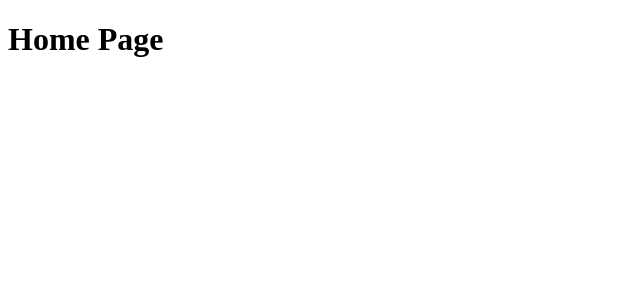
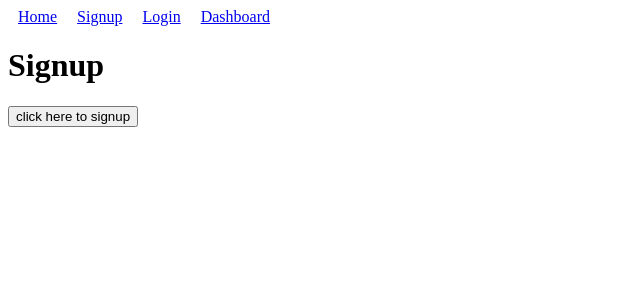
Before and after one commit to TasselledWobblegang/Chic, a React app: page /signup in a window 1280 px wide. Shown: the top 300 px of the page, without its empty margins (0-640 px from the left). Built offline with nearby package versions, Linux system fonts and the light colour scheme.

Commit message:
Created react router and navbar that links to Homepage, Signup, Login, and Dashboard.

```diff
--- a/client/App.jsx
+++ b/client/App.jsx
@@ -1,11 +1,33 @@
 import React from 'react';
+import ReactDOM from "react-dom";
+import { BrowserRouter as Router, Routes , Route, Link} from 'react-router-dom';
+import Home from './components/Home.jsx';
+import Signup from './components/Signup.jsx';
+import Login from './components/Login.jsx';
+import Dashboard from './components/Dashboard.jsx';
 
 const App = () => {
   return (
-    <>
-      <h1>Home Page</h1>
-    </>
+     <Router>
+      <Link to='/' style= {{margin : 10}}>
+        Home
+      </Link>
+      <Link to='/signup' style= {{margin : 10}}>
+        Signup
+      </Link>
+      <Link to='/login' style= {{margin : 10}}>
+        Login
+      </Link>
+      <Link to='/dashboard' style= {{margin : 10}}>
+        Dashboard
+      </Link>
+      <Routes>
+      <Route path='/' element={<Home/>} />
+      <Route path='/login' element={<Login />} />
+      <Route path='/signup' element={<Signup />} />
+      <Route path='/dashboard' element = {<Dashboard/>} />
+      </Routes>
+    </Router>
   )
 }
-
 export default App;
--- /dev/null
+++ b/client/components/Dashboard.jsx
@@ -0,0 +1,10 @@
+import React from 'react'
+
+const Dashboard = () => {
+    return(
+        <>
+        Welcome to the Dashboard
+        </>
+    )
+}
+export default Dashboard
--- /dev/null
+++ b/client/components/Home.jsx
@@ -0,0 +1,11 @@
+import React from 'react'
+
+const Home = () => {
+    return(
+    <>
+      <h1>Home Page</h1>
+    </>
+    )
+}
+
+export default Home
--- /dev/null
+++ b/client/components/Login.jsx
@@ -0,0 +1,11 @@
+import React from 'react'
+
+const Login = () => {
+return (
+    <>
+        <h1>Login</h1>
+    </>
+    )
+}
+
+export default Login
--- /dev/null
+++ b/client/components/Signup.jsx
@@ -0,0 +1,30 @@
+import React from 'react'
+
+const Signup= () => {
+
+    let singupHandler = () =>{
+        const userInfo = {
+            username: '',
+            password: ''
+        }
+        fetch('localhost:3000/signup', {
+            method: 'POST',
+            headers: {
+                'Content-type' : 'Application/JSON'
+            },
+            body: JSON.stringify(userInfo)
+        })
+        .then((res) => res.json())
+        .then((res) => {
+            console.log(res)
+        })
+    }
+
+return (
+    <>
+        <h1>Signup</h1>
+        <button onClick= {singupHandler}>click here to signup</button>
+    </>
+    )
+}
+export default Signup;
```
Also changed, not shown: 4 other files (tests, documents, lock files or other folders).
